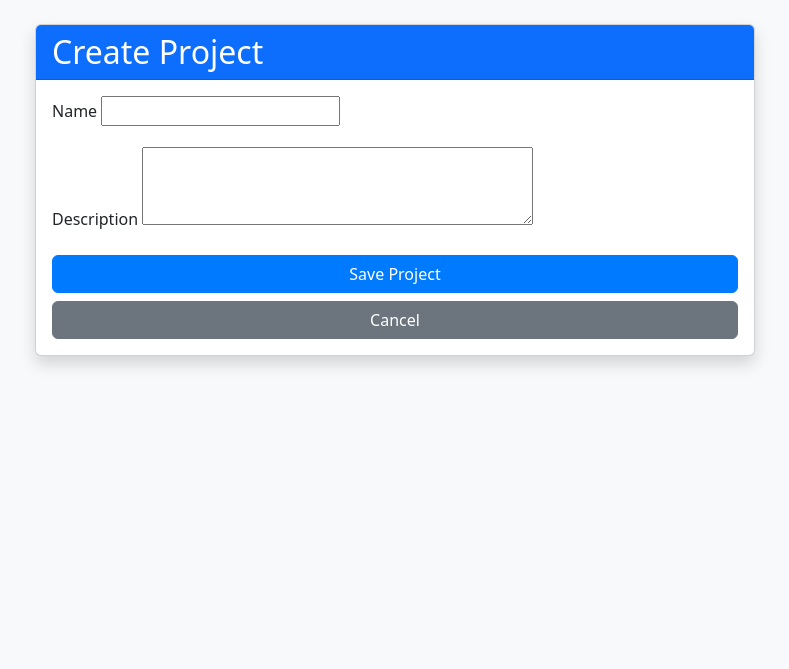
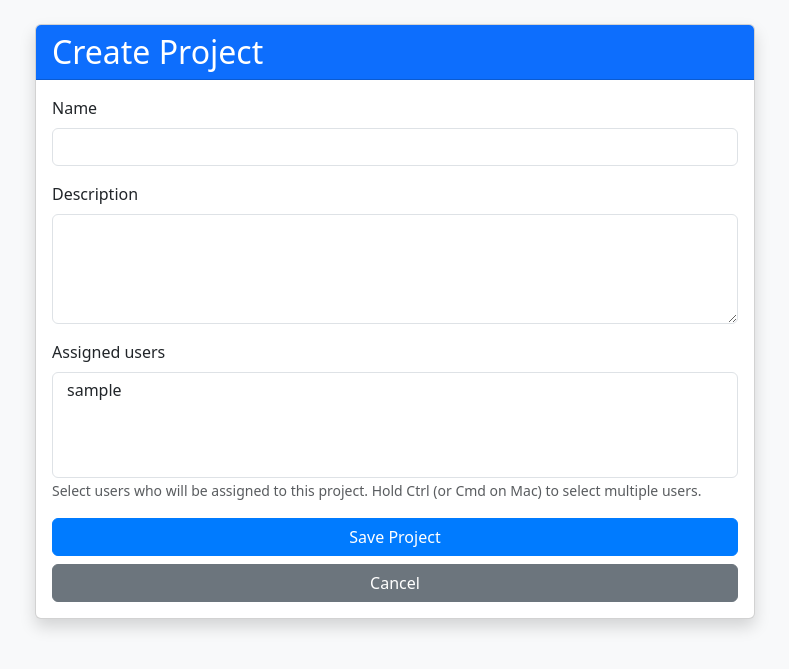
Before and after one commit to Sid23-coder/django-CRUD, a Django app: page /projects/create/ in a window 1280 px wide. Shown: the part 56-725 px from the top of the page, without its empty margins (245-1034 px from the left). Run offline with Django 5.2, Linux system fonts and the light colour scheme; the visitor is signed in with stand-in values (Sample User, id 1); data comes from the database, SQL or seed files in the repository.

Commit message:
test push for admin project addition

```diff
--- a/templates/project_form.html
+++ b/templates/project_form.html
@@ -1,4 +1,3 @@
-{# templates/tasks/project_form.html #}
 {% extends 'base.html' %}
 {% block content %}
 <div class="container">
@@ -11,20 +10,45 @@
                 <div class="card-body">
                     <form method="POST">
                         {% csrf_token %}
-                        {% for field in form %}
+
+                        {# Project Name #}
                         <div class="mb-3">
-                            <label for="{{ field.id_for_label }}" class="form-label">{{ field.label }}</label>
-                            {{ field }}
-                            {% if field.errors %}
+                            <label for="{{ form.name.id_for_label }}" class="form-label">{{ form.name.label }}</label>
+                            {{ form.name }}
+                            {% if form.name.errors %}
                             <div class="text-danger">
-                                {{ field.errors }}
+                                {{ form.name.errors }}
                             </div>
                             {% endif %}
-                            {% if field.help_text %}
-                            <small class="form-text text-muted">{{ field.help_text }}</small>
+                        </div>
+
+                        {# Project Description #}
+                        <div class="mb-3">
+                            <label for="{{ form.description.id_for_label }}" class="form-label">{{ form.description.label }}</label>
+                            {{ form.description }}
+                            {% if form.description.errors %}
+                            <div class="text-danger">
+                                {{ form.description.errors }}
+                            </div>
                             {% endif %}
                         </div>
-                        {% endfor %}
+
+                        {# Assigned Users (for admin only) #}
+                        {% if is_admin and form.assigned_users %}
+                        <div class="mb-3">
+                            <label for="{{ form.assigned_users.id_for_label }}" class="form-label">{{ form.assigned_users.label }}</label>
+                            {{ form.assigned_users }}
+                            {% if form.assigned_users.errors %}
+                            <div class="text-danger">
+                                {{ form.assigned_users.errors }}
+                            </div>
+                            {% endif %}
+                            {% if form.assigned_users.help_text %}
+                            <small class="form-text text-muted">{{ form.assigned_users.help_text }}</small>
+                            {% endif %}
+                        </div>
+                        {% endif %}
+
                         <div class="d-grid gap-2">
                             <button type="submit" class="btn btn-primary">Save Project</button>
                             <a href="{% url 'task_list' %}" class="btn btn-secondary">Cancel</a>
@@ -35,4 +59,20 @@
         </div>
     </div>
 </div>
+
+{% if is_admin %}
+<script>
+    // Optional: Add a JavaScript library like Select2 to enhance multiple select experience
+    // This is just a placeholder - you would need to include the Select2 library for this to work
+    document.addEventListener('DOMContentLoaded', function() {
+        // Check if any select2 library is available
+        if (typeof $ !== 'undefined' && $.fn.select2) {
+            $('#id_assigned_users').select2({
+                placeholder: "Select users to assign to this project",
+                allowClear: true
+            });
+        }
+    });
+</script>
+{% endif %}
 {% endblock %}
--- a/user/forms.py
+++ b/user/forms.py
@@ -1,42 +1,53 @@
 from django import forms
-from .models import Task, Project
+from django.contrib.auth.models import User
+from .models import Task, Project, TaskPermission
 
 class ProjectForm(forms.ModelForm):
+    assigned_users = forms.ModelMultipleChoiceField(
+        queryset=User.objects.all(),
+        required=False,
+        widget=forms.SelectMultiple(attrs={'class': 'form-control'}),
+        help_text="Select users who will be assigned to this project. Hold Ctrl (or Cmd on Mac) to select multiple users."
+    )
+
     class Meta:
         model = Project
-        fields = ['name', 'description']
+        fields = ['name', 'description', 'assigned_users']
         widgets = {
-            'description': forms.Textarea(attrs={'rows': 3}),
+            'name': forms.TextInput(attrs={'class': 'form-control'}),
+            'description': forms.Textarea(attrs={'class': 'form-control', 'rows': 4}),
         }
+
+    def __init__(self, *args, **kwargs):
+        # Get the user from kwargs and then remove it to avoid issues with the ModelForm
+        user = kwargs.pop('user', None)
+        super(ProjectForm, self).__init__(*args, **kwargs)
+
+        # For admin users, show all users for assignment
+        # For regular users, don't show the assignment field or limit to certain users if needed
+        if user and not user.is_superuser:
+            self.fields.pop('assigned_users', None)
 
 class TaskForm(forms.ModelForm):
     class Meta:
         model = Task
         fields = ['title', 'description', 'due_date', 'priority', 'status', 'project']
         widgets = {
-            'description': forms.Textarea(attrs={'rows': 3}),
-            'due_date': forms.DateInput(attrs={'type': 'date'}),
+            'title': forms.TextInput(attrs={'class': 'form-control'}),
+            'description': forms.Textarea(attrs={'class': 'form-control', 'rows': 3}),
+            'due_date': forms.DateInput(attrs={'class': 'form-control', 'type': 'date'}),
+            'priority': forms.Select(attrs={'class': 'form-control'}),
+            'status': forms.Select(attrs={'class': 'form-control'}),
+            'project': forms.Select(attrs={'class': 'form-control'}),
         }
 
     def __init__(self, user, *args, **kwargs):
         super(TaskForm, self).__init__(*args, **kwargs)
-
-        # Get all projects owned by the user
-        own_projects = list(Project.objects.filter(user=user))
-
-        # Get projects where the user has shared tasks with edit permission
-        shared_task_projects = set(Project.objects.filter(
-            tasks__taskpermission__user=user,
-            tasks__taskpermission__permission_type__in=['edit', 'admin']
-        ).distinct())
-
-        # Combine the lists
-        all_available_projects = own_projects.copy()
-        for project in shared_task_projects:
-            if project not in own_projects:
-                all_available_projects.append(project)
-
-        # Update the project field queryset
-        self.fields['project'].queryset = Project.objects.filter(
-            id__in=[p.id for p in all_available_projects]
-        )
+        # Show only projects the user owns or is assigned to
+        if user.is_superuser:
+            self.fields['project'].queryset = Project.objects.all()
+        else:
+            self.fields['project'].queryset = (
+                Project.objects.filter(user=user) |
+                Project.objects.filter(assigned_users=user)
+            ).distinct()
--- a/user/models.py
+++ b/user/models.py
@@ -6,7 +6,8 @@ class Project(models.Model):
     name = models.CharField(max_length=200)
     description = models.TextField(null=True, blank=True)
     created_date = models.DateTimeField(auto_now_add=True)
-    user = models.ForeignKey(User, on_delete=models.CASCADE)
+    user = models.ForeignKey(User, on_delete=models.CASCADE)  # owner
+    assigned_users = models.ManyToManyField(User, related_name="assigned_projects", blank=True)
 
     def __str__(self):
         return self.name
--- a/user/views.py
+++ b/user/views.py
@@ -70,14 +70,25 @@ def user_logout(request):
 @login_required
 def task_list(request):
     if request.user.is_superuser:
-        tasks = Task.objects.all().order_by('project')
+        # For admin users: Show all tasks with project information
+        tasks = Task.objects.all().select_related('project', 'user', 'project__user').order_by('project')
+
+        # Add permissions for all tasks for admin
         for task in tasks:
             task.has_edit_permission = True
             task.has_delete_permission = True
     else:
+        # For regular users: Show only their tasks and tasks shared with them
         own_tasks = Task.objects.filter(user=request.user)
-        shared_tasks = Task.objects.filter(taskpermission__user=request.user)  # Remove distinct() here
-        tasks = (own_tasks | shared_tasks).distinct().order_by('project')     # Apply distinct() after combining
+        shared_tasks = Task.objects.filter(taskpermission__user=request.user)
+
+        # Also include tasks from projects assigned to the user
+        assigned_project_tasks = Task.objects.filter(project__assigned_users=request.user)
+
+        # Combine all task sets and remove duplicates
+        tasks = (own_tasks | shared_tasks | assigned_project_tasks).distinct().select_related('project', 'user', 'project__user').order_by('project')
+
+        # Add permission flags to each task
         for task in tasks:
             task.has_edit_permission = check_task_permission(request.user, task, 'edit')
             task.has_delete_permission = check_task_permission(request.user, task, 'delete')
@@ -90,41 +101,84 @@ def task_list(request):
 @login_required
 def create_project(request):
     if request.method == "POST":
-        form = ProjectForm(request.POST)
+        form = ProjectForm(request.POST, user=request.user)
         if form.is_valid():
             project = form.save(commit=False)
-            project.user = request.user
+
+            # If admin and owner is specified, use that owner
+            if request.user.is_superuser and form.cleaned_data.get('user'):
+                project.user = form.cleaned_data['user']
+            else:
+                project.user = request.user  # set the current user as owner
+
             project.save()
+
+            # Save many-to-many data (assigned_users) if present
+            form.save_m2m()
+
+            # If admin assigned users to the project, inform them
+            if request.user.is_superuser and form.cleaned_data.get('assigned_users'):
+                assigned_users_count = form.cleaned_data['assigned_users'].count()
+                owner_name = project.user.username
+                messages.success(
+                    request,
+                    f'Project created successfully for {owner_name} with {assigned_users_count} assigned users.'
+                )
+            else:
+                messages.success(request, 'Project created successfully.')
+
+            # Optionally, create an initial task
             Task.objects.create(
                 title=f"Initial task for {project.name}",
                 description="Placeholder task - edit or delete as needed",
-                user=request.user,
+                user=project.user,  # Use the project owner for the task
                 project=project,
                 due_date=date.today(),
                 priority='Low',
                 status='Pending'
             )
-            messages.success(
-                request,
-                'Project created successfully with an initial task. Add more tasks or edit/delete this one.'
-            )
+
             return redirect('task_list')
     else:
-        form = ProjectForm()
-    return render(request, 'project_form.html', {'form': form, 'action': 'Create'})
+        form = ProjectForm(user=request.user)
+
+    return render(request, 'project_form.html', {
+        'form': form,
+        'action': 'Create',
+        'is_admin': request.user.is_superuser
+    })
 
 @login_required
 def update_project(request, project_id):
-    project = get_object_or_404(Project, id=project_id, user=request.user)
+    # Allow admins to edit any project, but regular users can only edit their own
+    if request.user.is_superuser:
+        project = get_object_or_404(Project, id=project_id)
+    else:
+        project = get_object_or_404(Project, id=project_id, user=request.user)
+
     if request.method == "POST":
-        form = ProjectForm(request.POST, instance=project)
+        form = ProjectForm(request.POST, instance=project, user=request.user)
         if form.is_valid():
-            form.save()
-            messages.success(request, 'Project updated successfully!')
+            form.save()  # This will handle both regular fields and M2M relationships
+
+            if request.user.is_superuser and 'assigned_users' in form.cleaned_data:
+                assigned_users_count = form.cleaned_data['assigned_users'].count()
+                messages.success(
+                    request,
+                    f'Project updated successfully with {assigned_users_count} assigned users.'
+                )
+            else:
+                messages.success(request, 'Project updated successfully!')
+
             return redirect('task_list')
     else:
-        form = ProjectForm(instance=project)
-    return render(request, 'project_form.html', {'form': form, 'action': 'Update'})
+        form = ProjectForm(instance=project, user=request.user)
+
+    return render(request, 'project_form.html', {
+        'form': form,
+        'action': 'Update',
+        'is_admin': request.user.is_superuser
+    })
 
 @login_required
 def delete_project(request, project_id):
```
Also changed, not shown: templates/task_list.html (+10 -1 lines).
